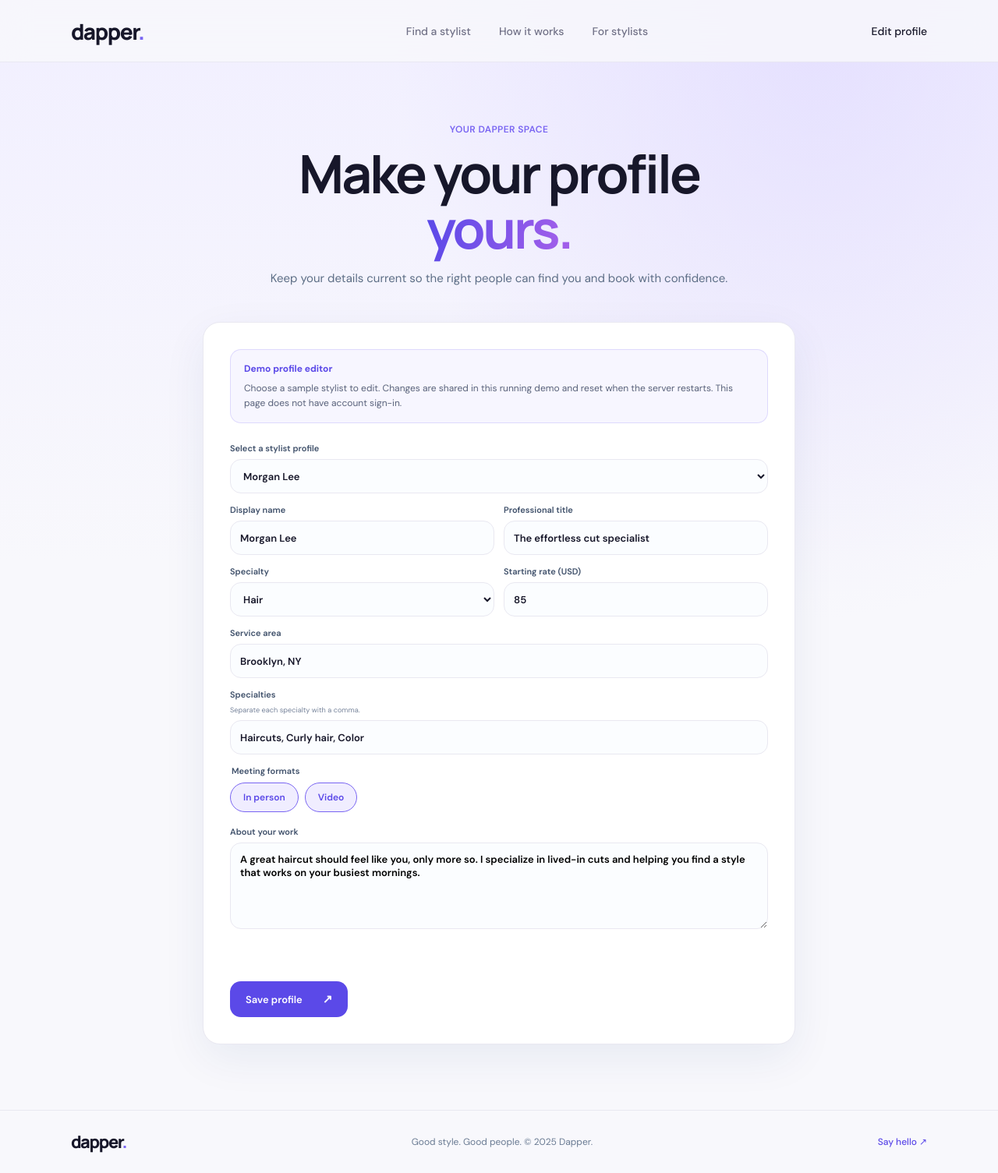
After one commit to miguelagarcia0313-ux/Exam2, a Node server app: page /stylist/profile in a window 1280 px wide. The commit adds this page. Shown: the whole page at 78% size. Run offline with Node 20, Linux system fonts and the light colour scheme.

Commit message:
Added stylist profile editing and onboarding changes

```diff
--- a/app.js
+++ b/app.js
@@ -20,7 +20,13 @@ app.use(express.json({ limit: '20kb' }));
 app.use(express.urlencoded({ extended: false, limit: '20kb' }));
 app.use('/api', apiRoutes);
 app.get('/', (req, res) => {
-    res.render('index');
+    res.render('index', { currentPage: 'home' });
+});
+app.get('/stylist/profile', (req, res) => {
+    res.render('stylist-profile', { currentPage: 'profile' });
+});
+app.get('/become-a-stylist', (req, res) => {
+    res.render('become-a-stylist', { currentPage: 'become' });
 });
 app.use(express.static(path.join(currentDirectory, 'public')));
 
--- a/public/app.js
+++ b/public/app.js
@@ -367,7 +367,6 @@ document.querySelector('#review-form').addEventListener('submit', async (event)
     }
 });
 document.querySelector('#bookings-close').addEventListener('click', () => document.querySelector('#bookings-modal').close());
-document.querySelector('#account-button').addEventListener('click', () => showToast('Account setup is on its way. You can book with us without an account.'));
 
 loadStylists().catch((error) => {
     resultsCount.textContent = 'We couldn’t find your people.';
--- /dev/null
+++ b/public/profile.js
@@ -0,0 +1,81 @@
+const profilePicker = document.querySelector('#stylist-picker');
+const profileForm = document.querySelector('#profile-form');
+const profileError = document.querySelector('#profile-error');
+const profileSuccess = document.querySelector('#profile-success');
+let stylists = [];
+
+function showProfile(stylist) {
+    profileForm.elements.name.value = stylist.name;
+    profileForm.elements.title.value = stylist.title;
+    profileForm.elements.category.value = stylist.category;
+    profileForm.elements.price.value = stylist.price;
+    profileForm.elements.location.value = stylist.location;
+    profileForm.elements.specialties.value = stylist.specialties.join(', ');
+    profileForm.elements.bio.value = stylist.bio;
+    profileForm.querySelectorAll('input[name="modes"]').forEach((input) => {
+        input.checked = stylist.modes.includes(input.value);
+    });
+}
+
+async function loadProfiles() {
+    try {
+        const response = await fetch('/api/stylists');
+        const result = await response.json();
+        if (!response.ok) throw new Error(result.error || 'Stylist profiles could not be loaded.');
+        stylists = result.stylists;
+        profilePicker.replaceChildren(...stylists.map((stylist) => {
+            const option = document.createElement('option');
+            option.value = encodeURIComponent(stylist.id);
+            option.textContent = stylist.name;
+            return option;
+        }));
+        if (stylists.length) showProfile(stylists[0]);
+    } catch (error) {
+        profileError.textContent = error.message;
+        profilePicker.innerHTML = '<option value="">Profiles unavailable</option>';
+    }
+}
+
+profilePicker.addEventListener('change', () => {
+    const stylist = stylists.find((item) => item.id === decodeURIComponent(profilePicker.value));
+    profileError.textContent = '';
+    profileSuccess.textContent = '';
+    if (stylist) showProfile(stylist);
+});
+
+profileForm.addEventListener('submit', async (event) => {
+    event.preventDefault();
+    profileError.textContent = '';
+    profileSuccess.textContent = '';
+    const stylistId = decodeURIComponent(profilePicker.value);
+    const formData = new FormData(profileForm);
+    const payload = Object.fromEntries(formData.entries());
+    payload.price = Number(payload.price);
+    payload.specialties = payload.specialties.split(',').map((item) => item.trim()).filter(Boolean);
+    payload.modes = [...profileForm.querySelectorAll('input[name="modes"]:checked')].map((input) => input.value);
+    const submitButton = document.querySelector('#profile-save');
+    submitButton.disabled = true;
+
+    try {
+        const response = await fetch(`/api/stylists/${encodeURIComponent(stylistId)}/profile`, {
+            method: 'PATCH',
+            headers: { 'Content-Type': 'application/json' },
+            body: JSON.stringify(payload)
+        });
+        const result = await response.json();
+        if (!response.ok) throw new Error(result.error || 'Your profile could not be saved.');
+        const index = stylists.findIndex((stylist) => stylist.id === result.stylist.id);
+        if (index !== -1) stylists[index] = result.stylist;
+        profileSuccess.textContent = 'Your profile has been updated.';
+    } catch (error) {
+        profileError.textContent = error.message;
+    } finally {
+        submitButton.disabled = false;
+    }
+});
+
+document.querySelector('#mobile-menu').addEventListener('click', () => {
+    document.querySelector('.main-nav').classList.toggle('open');
+});
+
+loadProfiles();
--- a/public/styles.css
+++ b/public/styles.css
@@ -34,7 +34,7 @@ a { color: inherit; text-decoration: none; }
 .header-actions { display: flex; align-items: center; gap: 22px; }
 .text-button { padding: 8px 0; border: 0; background: none; font-size: 14px; font-weight: 500; cursor: pointer; transition: color .2s; }
 .text-button:hover { color: var(--accent); }
-.avatar-button { width: 38px; height: 38px; border: 0; border-radius: 50%; color: #fff; background: linear-gradient(135deg, var(--accent), var(--primary)); font-size: 13px; font-weight: 600; cursor: pointer; box-shadow: 0 4px 14px rgba(47, 107, 255, .35); }
+.avatar-button { width: 38px; height: 38px; display: inline-grid; place-items: center; border-radius: 50%; color: #fff; background: linear-gradient(135deg, var(--accent), var(--primary)); font-size: 13px; font-weight: 600; text-decoration: none; cursor: pointer; box-shadow: 0 4px 14px rgba(47, 107, 255, .35); }
 .mobile-menu { display: none; }
 .hero { max-width: 1440px; min-height: 660px; margin: auto; padding: 72px 7.1% 82px; display: grid; grid-template-columns: 1fr 1.03fr; gap: 7%; align-items: center; }
 .hero-copy { padding-top: 1px; }
@@ -160,6 +160,7 @@ h1 em, h2 em { font-style: normal; font-weight: 700; background: linear-gradient
 .site-footer { min-height: 81px; padding: 0 7.1%; display: flex; align-items: center; justify-content: space-between; border-top: 1px solid var(--line); color: #6a7b93; font-size: 12px; }
 .site-footer .wordmark { color: var(--ink); font-size: 22px; }
 .site-footer > a:last-child { color: var(--primary); font-weight: 500; }
+.text-button-link { text-decoration: none; }
 .modal { width: min(560px, calc(100% - 28px)); max-height: min(92vh, 840px); padding: 0; border: 0; border-radius: 24px; background: var(--surface); color: var(--ink); box-shadow: 0 30px 90px rgba(10, 30, 80, .3); }
 .modal::backdrop { background: rgba(10, 27, 51, .55); backdrop-filter: blur(4px); }
 .modal-content { position: relative; padding: 38px 42px 34px; }
@@ -197,6 +198,31 @@ h1 em, h2 em { font-style: normal; font-weight: 700; background: linear-gradient
 .review-form { padding-top: 17px; border-top: 1px solid var(--line); }
 .review-form[hidden] { display: none; }
 .form-label textarea { width: 100%; padding: 12px; border: 1px solid var(--line); outline-color: var(--accent); border-radius: var(--radius-sm); background: #fbfdff; resize: vertical; font: inherit; font-size: 13px; }
+.content-page { width: min(1120px, calc(100% - 48px)); min-height: calc(100vh - 161px); margin: 0 auto; padding: 78px 0 84px; }
+.page-intro { max-width: 700px; margin: 0 auto 42px; text-align: center; }
+.page-intro h1 { margin: 0 0 16px; font-family: var(--display); font-size: clamp(42px, 6vw, 68px); line-height: 1.04; letter-spacing: -.045em; }
+.page-intro > p:last-child { max-width: 590px; margin: 0 auto; color: #5d6e86; font-size: 15px; line-height: 1.8; }
+.editor-card { max-width: 760px; margin: 0 auto; padding: 34px; border: 1px solid var(--line); border-radius: 22px; background: var(--surface); box-shadow: 0 18px 55px rgba(20, 50, 120, .07); }
+.demo-notice { margin-bottom: 25px; padding: 15px 17px; display: flex; flex-direction: column; gap: 5px; border: 1px solid rgba(121, 101, 242, .2); border-radius: var(--radius-sm); background: rgba(121, 101, 242, .06); color: #59627a; font-size: 12px; line-height: 1.6; }
+.demo-notice strong { color: var(--primary); font-size: 12px; }
+.editor-card .form-label small { color: #76839a; font-weight: 400; }
+.profile-modes { margin: 2px 0 18px; }
+.profile-modes input { position: absolute; opacity: 0; }
+.profile-modes label span { min-height: 38px; padding: 0 16px; display: inline-flex; align-items: center; border: 1px solid var(--line); border-radius: var(--pill); color: #5d6e86; font-size: 12px; cursor: pointer; transition: .2s; }
+.profile-modes input:checked + span { border-color: var(--accent); background: var(--accent-soft); color: var(--primary); }
+.form-success { min-height: 20px; margin: 0 0 12px; color: #287452; font-size: 13px; }
+.onboarding-layout { display: grid; grid-template-columns: minmax(0, .9fr) minmax(0, 1.1fr); align-items: start; gap: 42px; }
+.onboarding-copy { padding: 20px 0; }
+.onboarding-copy h2, .application-card h2 { margin: 0 0 24px; font-family: var(--display); font-size: clamp(30px, 3.4vw, 42px); line-height: 1.1; letter-spacing: -.04em; }
+.onboarding-steps { margin: 0 0 30px; padding: 0; list-style: none; }
+.onboarding-steps li { padding: 20px 0; display: flex; gap: 17px; border-bottom: 1px solid var(--line); }
+.onboarding-steps li > span { color: var(--accent); font-family: var(--display); font-size: 18px; font-weight: 700; }
+.onboarding-steps strong { color: var(--ink); font-size: 14px; }
+.onboarding-steps p { margin: 6px 0 0; color: #68768b; font-size: 13px; line-height: 1.7; }
+.application-card { max-width: none; }
+.application-card h2 { margin-bottom: 12px; font-size: 34px; }
+.application-intro { margin-bottom: 22px; color: #68768b; font-size: 13px; line-height: 1.7; }
+.page-back-link { margin: 34px 0 0; text-align: center; }
 .success-content { padding: 58px 42px 45px; text-align: center; }
 .success-star { margin-bottom: 17px; display: block; color: var(--accent); font-size: 36px; }
 .success-content h2 { margin-bottom: 18px; }
@@ -265,6 +291,16 @@ h1 em, h2 em { font-style: normal; font-weight: 700; background: linear-gradient
     .join-section h2 { font-size: 36px; }
     .site-footer { min-height: 74px; padding: 0 22px; gap: 12px; }
     .site-footer > span { max-width: 155px; text-align: center; line-height: 1.5; }
+    .content-page { width: min(100% - 36px, 620px); min-height: calc(100vh - 142px); padding: 54px 0 62px; }
+    .page-intro { margin-bottom: 30px; }
+    .page-intro h1 { font-size: clamp(40px, 11vw, 58px); }
+    .page-intro > p:last-child { font-size: 13px; }
+    .editor-card { padding: 24px 20px; border-radius: 17px; }
+    .form-row { flex-direction: column; gap: 0; }
+    .onboarding-layout { grid-template-columns: 1fr; gap: 14px; }
+    .onboarding-copy { padding: 0; }
+    .onboarding-copy h2 { font-size: 34px; }
+    .application-card h2 { font-size: 31px; }
 }
 @media (max-width: 390px) {
     .header-actions { gap: 11px; }
--- a/src/routes/api.js
+++ b/src/routes/api.js
@@ -2,12 +2,16 @@ import { Router } from 'express';
 import { listStylists, getStylist } from '../controllers/stylistController.js';
 import { createBooking } from '../controllers/bookingController.js';
 import { createReview } from '../controllers/reviewController.js';
+import { updateStylistProfile } from '../controllers/stylistProfileController.js';
+import { createStylistApplication } from '../controllers/stylistApplicationController.js';
 
 const router = Router();
 
 router.get('/stylists', listStylists);
 router.get('/stylists/:id', getStylist);
+router.patch('/stylists/:id/profile', updateStylistProfile);
 router.post('/bookings', createBooking);
 router.post('/reviews', createReview);
+router.post('/stylist-applications', createStylistApplication);
 
 export default router;
--- /dev/null
+++ b/views/partials/footer.ejs
@@ -0,0 +1,5 @@
+<footer class="site-footer">
+    <a class="wordmark" href="/">dapper<span>.</span></a>
+    <span>Good style. Good people. © 2025 Dapper.</span>
+    <a href="mailto:hello@dapper.style">Say hello ↗</a>
+</footer>
--- /dev/null
+++ b/views/partials/header.ejs
@@ -0,0 +1,17 @@
+<header class="site-header">
+    <a class="wordmark" href="/" aria-label="Dapper home">dapper<span>.</span></a>
+    <nav class="main-nav" aria-label="Main navigation">
+        <a class="nav-link <%= currentPage === 'home' ? 'active' : '' %>" href="/#discover">Find a stylist</a>
+        <a class="nav-link" href="/#how-it-works">How it works</a>
+        <a class="nav-link <%= currentPage === 'become' ? 'active' : '' %>" href="/become-a-stylist">For stylists</a>
+    </nav>
+    <div class="header-actions">
+        <% if (currentPage === 'home') { %>
+            <button class="text-button" id="my-bookings" type="button">My bookings</button>
+            <a class="avatar-button" href="/stylist/profile" aria-label="Open stylist profile" title="Open stylist profile">M</a>
+        <% } else { %>
+            <a class="text-button text-button-link" href="/stylist/profile">Edit profile</a>
+        <% } %>
+        <button class="mobile-menu" id="mobile-menu" type="button" aria-label="Open menu"><span></span><span></span></button>
+    </div>
+</header>
--- /dev/null
+++ b/views/stylist-profile.ejs
@@ -0,0 +1,60 @@
+<!doctype html>
+<html lang="en">
+<head>
+    <meta charset="utf-8">
+    <meta name="viewport" content="width=device-width, initial-scale=1">
+    <meta name="theme-color" content="#f8f7f4">
+    <meta name="description" content="Manage a Dapper stylist profile.">
+    <title>Stylist profile — Dapper</title>
+    <link rel="preconnect" href="https://fonts.googleapis.com">
+    <link rel="preconnect" href="https://fonts.gstatic.com" crossorigin>
+    <link href="https://fonts.googleapis.com/css2?family=DM+Sans:wght@400;500;600;700&family=Manrope:wght@400;500;600;700;800&display=swap" rel="stylesheet">
+    <link rel="stylesheet" href="/styles.css">
+    <script src="/profile.js" defer></script>
+</head>
+<body>
+    <%- include('partials/header', { currentPage: 'profile' }) %>
+    <main class="content-page">
+        <section class="page-intro">
+            <p class="section-kicker">YOUR DAPPER SPACE</p>
+            <h1>Make your profile <em>yours.</em></h1>
+            <p>Keep your details current so the right people can find you and book with confidence.</p>
+        </section>
+        <section class="editor-card" aria-labelledby="profile-editor-title">
+            <div class="demo-notice"><strong>Demo profile editor</strong><span>Choose a sample stylist to edit. Changes are shared in this running demo and reset when the server restarts. This page does not have account sign-in.</span></div>
+            <label class="form-label" for="stylist-picker">Select a stylist profile
+                <select id="stylist-picker" required><option value="">Loading profiles…</option></select>
+            </label>
+            <form id="profile-form">
+                <div class="form-row">
+                    <label class="form-label">Display name<input name="name" type="text" minlength="2" maxlength="100" required></label>
+                    <label class="form-label">Professional title<input name="title" type="text" minlength="2" maxlength="120" required></label>
+                </div>
+                <div class="form-row">
+                    <label class="form-label">Specialty
+                        <select name="category" required>
+                            <option value="Hair">Hair</option>
+                            <option value="Clothing">Clothing</option>
+                            <option value="Jewelry">Jewelry</option>
+                            <option value="Watches">Watches</option>
+                        </select>
+                    </label>
+                    <label class="form-label">Starting rate (USD)<input name="price" type="number" min="1" max="2000" step="1" required></label>
+                </div>
+                <label class="form-label">Service area<input name="location" type="text" minlength="2" maxlength="120" required></label>
+                <label class="form-label">Specialties <small>Separate each specialty with a comma.</small><input name="specialties" type="text" maxlength="400" required></label>
+                <fieldset class="mode-options profile-modes">
+                    <legend>Meeting formats</legend>
+                    <label><input name="modes" type="checkbox" value="In person"><span>In person</span></label>
+                    <label><input name="modes" type="checkbox" value="Video"><span>Video</span></label>
+                </fieldset>
+                <label class="form-label">About your work<textarea name="bio" rows="5" minlength="10" maxlength="1000" required></textarea></label>
+                <p class="form-error" id="profile-error" role="alert"></p>
+                <p class="form-success" id="profile-success" role="status" aria-live="polite"></p>
+                <button class="button button-dark" id="profile-save" type="submit">Save profile <span>↗</span></button>
+            </form>
+        </section>
+    </main>
+    <%- include('partials/footer') %>
+</body>
+</html>
```
Also changed, not shown: public/onboarding.js (added, +32 -0 lines), src/controllers/stylistApplicationController.js (added, +12 -0 lines), src/controllers/stylistProfileController.js (added, +12 -0 lines), src/services/stylistApplicationService.js (added, +46 -0 lines), src/services/stylistProfileService.js (added, +61 -0 lines), tests/marketplace.test.js (+44 -0 lines), views/become-a-stylist.ejs (added, +61 -0 lines), views/index.ejs (+3 -15 lines), README.md.
